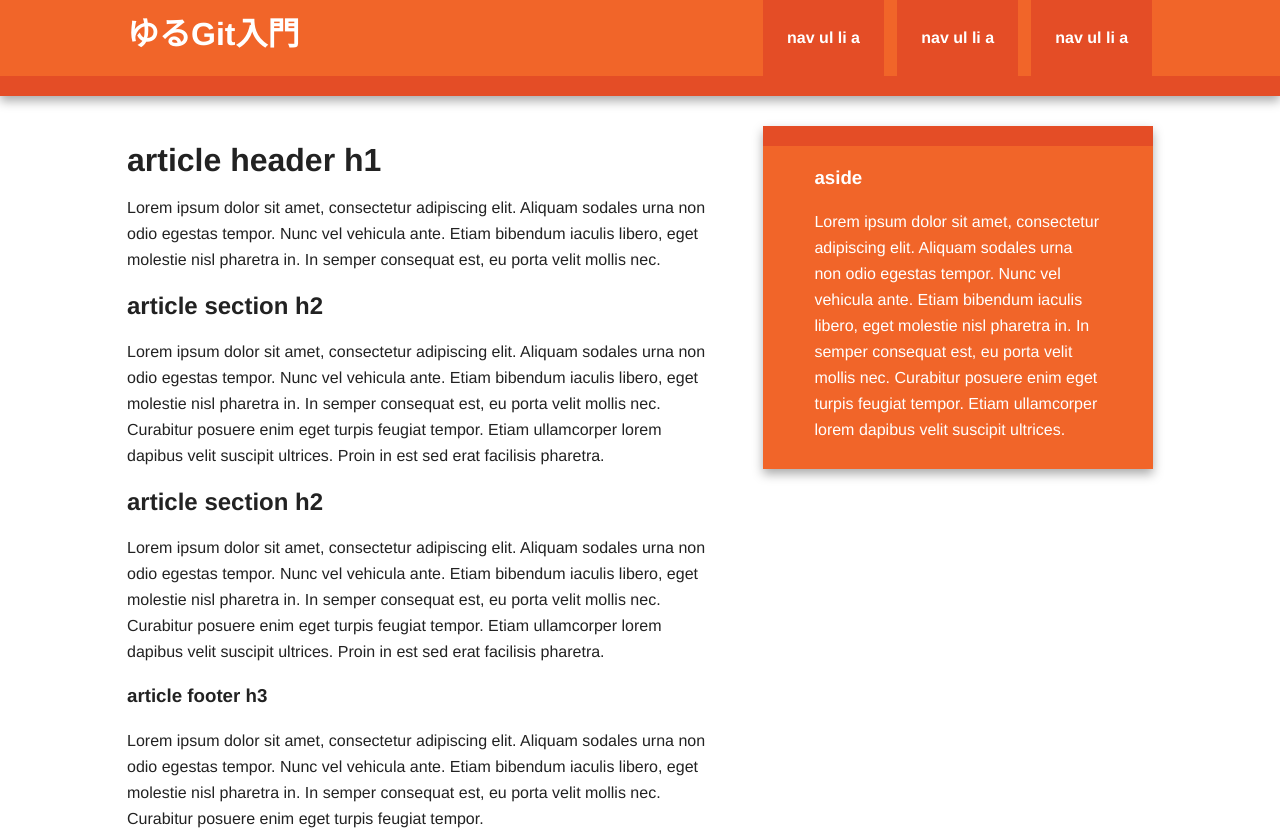
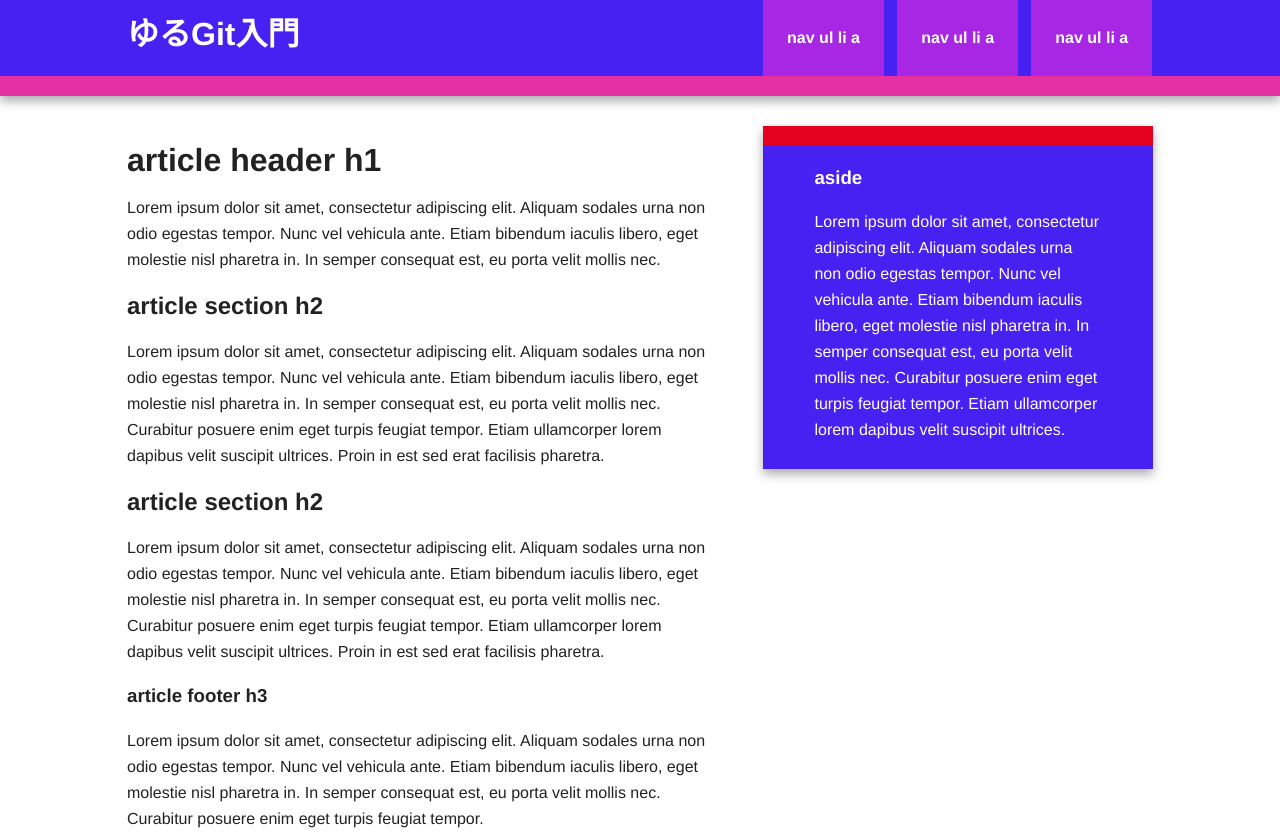
Before and after one commit to okonomi/yurugit, a plain HTML site: page index.html in a window 1280 px wide. Shown: the top 835 px of the page. Drawn offline with nearby package versions, Linux system fonts and the light colour scheme.

Commit message:
いろいろ色変更

```diff
--- a/css/main.css
+++ b/css/main.css
@@ -74,18 +74,18 @@ body {
    =================== */
 
 .header-container {
-    border-bottom: 20px solid #e44d26;
+    border-bottom: 20px solid #e430a3;
 }
 
 .footer-container,
 .main aside {
-    border-top: 20px solid #e44d26;
+    border-top: 20px solid #e4001f;
 }
 
 .header-container,
 .footer-container,
 .main aside {
-    background: #f16529;
+    background: #4721f1;
 }
 
 .title {
@@ -111,7 +111,7 @@ nav a {
     font-weight: bold;
 
     color: white;
-    background: #e44d26;
+    background: #a827e4;
 }
 
 nav a:hover,
```
